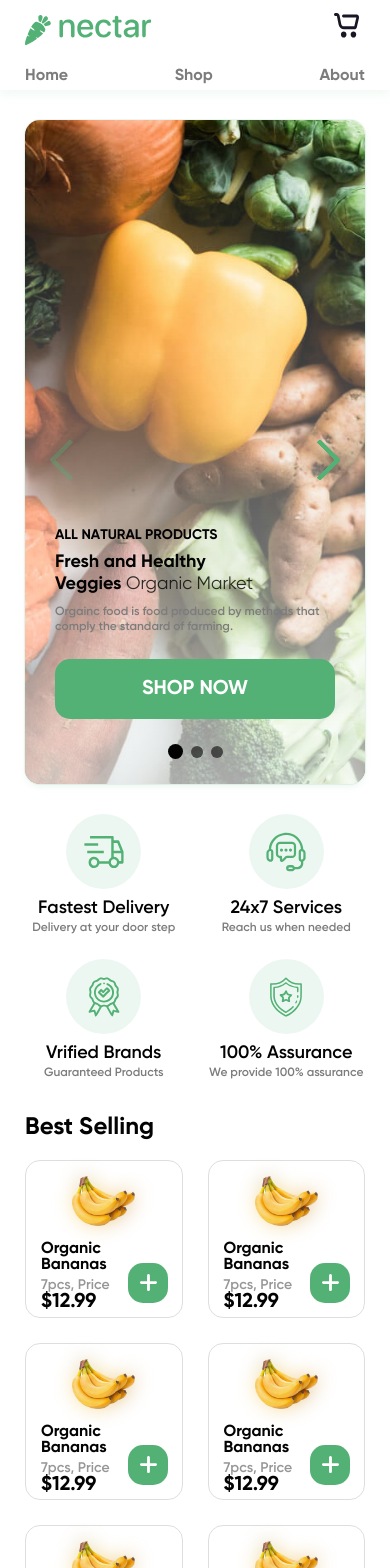
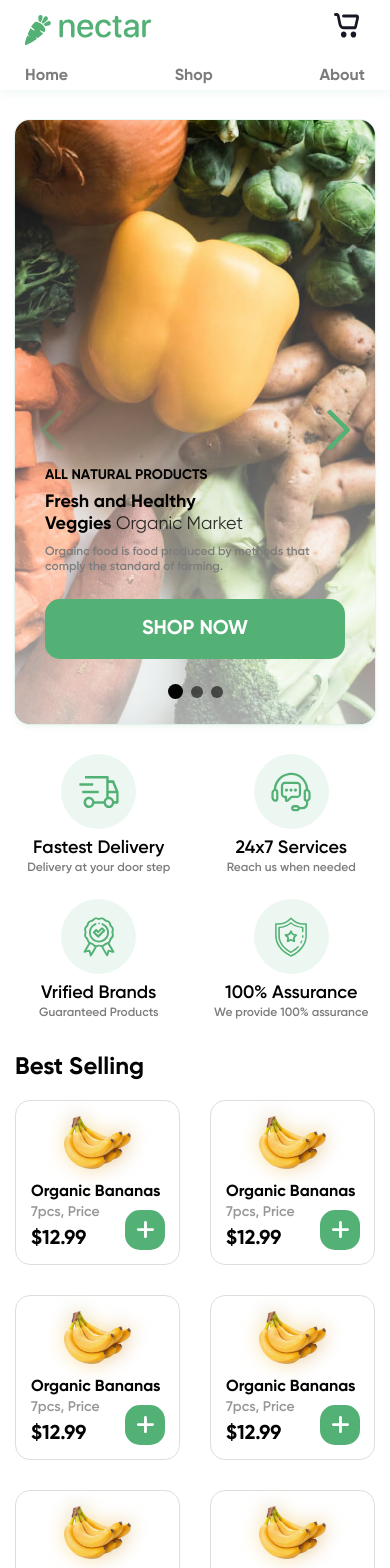
Before and after one commit to imMahmoudKamal/online-groceries, a Vue app: page / in a window 390 px wide. Shown: the top 1568 px of the page. Built offline with nearby package versions, Linux system fonts and the light colour scheme.

Commit message:
Edit container & fix media query

```diff
--- a/src/components/ItemComp.vue
+++ b/src/components/ItemComp.vue
@@ -51,7 +51,7 @@ import PlusIcon from '@imgs/svg/plus.svg';
   .wrapper {
     position: absolute;
     inset: 0;
-    padding: 0.75rem;
+    padding: 0.5rem;
     display: flex;
     flex-direction: column;
     line-height: 1;
@@ -69,7 +69,7 @@ import PlusIcon from '@imgs/svg/plus.svg';
   }
 
   &__img {
-    height: 40%;
+    height: 35%;
     width: 100%;
     position: relative;
 
@@ -87,13 +87,12 @@ import PlusIcon from '@imgs/svg/plus.svg';
   }
 
   &__title {
-    margin-top: 0.75rem;
+    margin-top: 0.25rem;
     font-weight: 600;
     font-size: 0.8rem;
   }
 
   &__qty {
-    margin-top: 0.25rem;
     font-size: 0.7rem;
     font-weight: 500;
     color: rgb(var(--clr-neutral-600) / 80%);
@@ -107,10 +106,10 @@ import PlusIcon from '@imgs/svg/plus.svg';
 
   &__cart {
     position: absolute;
-    bottom: 0.75rem;
-    right: 0.75rem;
-    width: 2rem;
-    height: 2rem;
+    bottom: 0.5rem;
+    right: 0.5rem;
+    width: 1.75rem;
+    height: 1.75rem;
     border: none;
     background-color: rgb(var(--clr-primary));
     border-radius: 0.75rem;
@@ -119,5 +118,30 @@ import PlusIcon from '@imgs/svg/plus.svg';
     align-items: center;
     cursor: pointer;
   }
+
+  @media (min-width: 23rem) {
+    .wrapper {
+      padding: 0.75rem;
+    }
+
+    &__img {
+      height: 40%;
+    }
+
+    &__title {
+      margin-top: 0.75rem;
+    }
+
+    &__qty {
+      margin-top: 0.25rem;
+    }
+
+    &__cart {
+      bottom: 0.75rem;
+      right: 0.75rem;
+      width: 2rem;
+      height: 2rem;
+    }
+  }
 }
 </style>
--- a/src/components/ItemListComp.vue
+++ b/src/components/ItemListComp.vue
@@ -19,11 +19,14 @@ const items = [1, 2, 3, 4, 5, 6];
   list-style: none;
   display: grid;
   grid-template-columns: repeat(2, 1fr);
-  gap: 1.25rem;
+  gap: 0.75rem;
+
+  @media (min-width: 23rem) {
+    gap: 1.5rem;
+  }
 
   @media (min-width: 36rem) {
     grid-template-columns: repeat(3, 1fr);
-    gap: 1rem;
   }
 
   @media (min-width: 48rem) {
--- a/src/components/SliderComp.vue
+++ b/src/components/SliderComp.vue
@@ -77,7 +77,7 @@ const slides = [
 
 <style lang="scss">
 .slider {
-  height: calc(100vh - 9rem);
+  height: calc(100vh - 12rem);
   background: rgb(var(--clr-white));
   border-radius: 0.75rem;
   box-shadow: 0 3px 6px rgb(var(--clr-primary) / 10%),
--- a/src/scss/main.scss
+++ b/src/scss/main.scss
@@ -8,10 +8,15 @@ body {
 }
 
 .container {
-  padding-left: 1.25rem;
-  padding-right: 1.25rem;
+  padding-left: 0.75rem;
+  padding-right: 0.75rem;
   margin-right: auto;
   margin-left: auto;
+
+  @media (min-width: 36rem) {
+    padding-left: 1.25rem;
+    padding-right: 1.25rem;
+  }
 
   @media (min-width: 36rem) {
     padding-left: unset;
@@ -19,7 +24,7 @@ body {
     max-width: calc(100% - 2.5rem); /* 536px */
   }
 
-  @media (min-width: 90rem) {
+  @media (min-width: 1441px) {
     max-width: 72rem; /* 1440px */
   }
 }
--- a/src/views/HomeView.vue
+++ b/src/views/HomeView.vue
@@ -35,7 +35,6 @@ import ItemsListComp from '../components/ItemListComp.vue';
   margin-bottom: 1.5rem;
 
   @media (min-width: 48rem) {
-    margin-top: 3rem;
     margin-bottom: 3rem;
   }
 }
```
